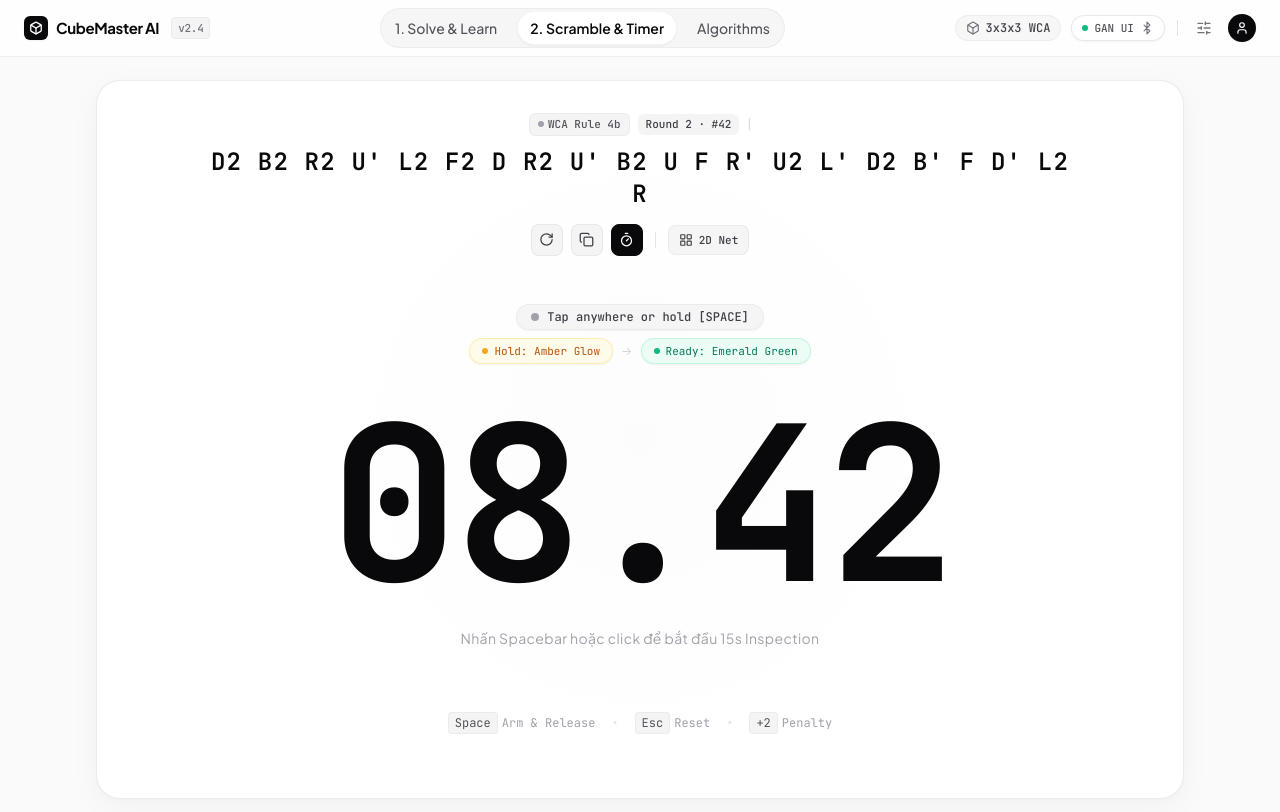
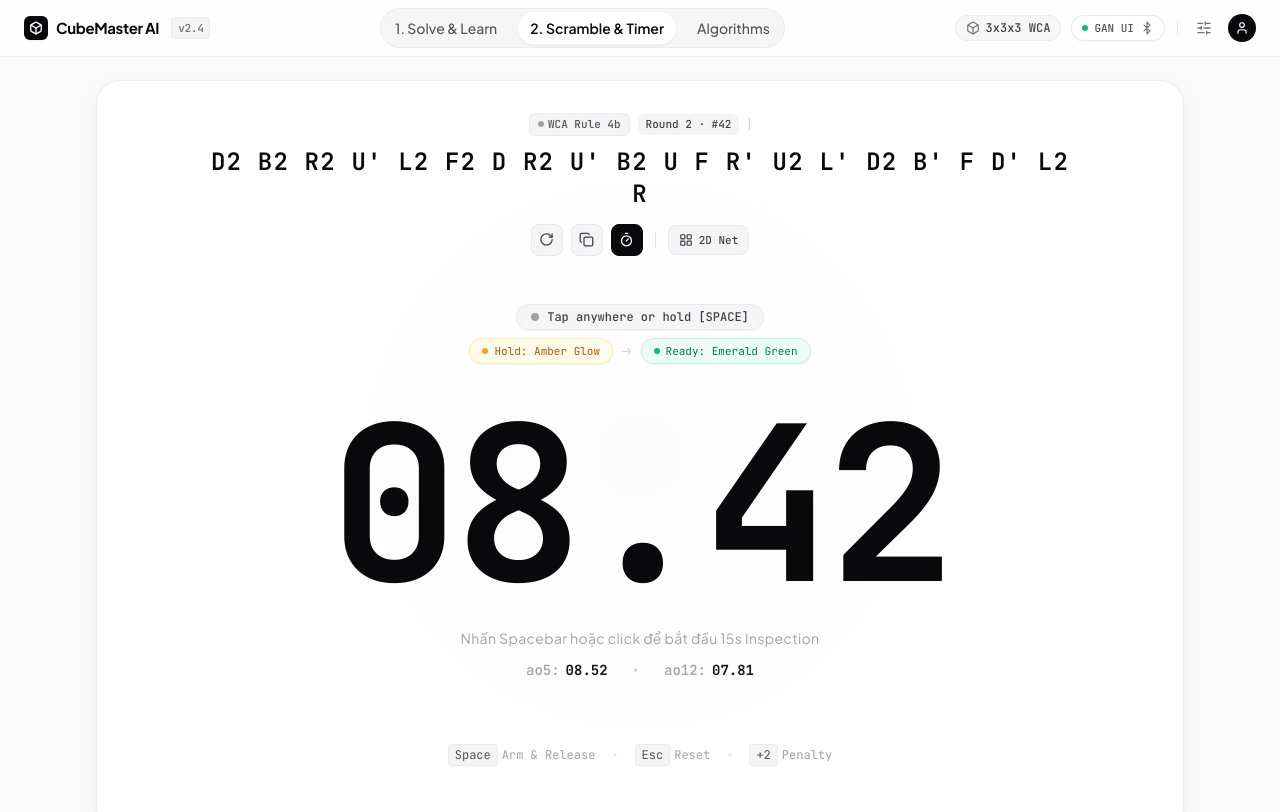
Before and after one commit to thiensun/rubik, a React (Vite) app: page / in a window 1280 px wide. Shown: the top 812 px of the page. Built offline with nearby package versions, Linux system fonts and the light colour scheme.

Commit message:
feat(timer): integrate csTimer-style prominent digital timer font and direct ao5/ao12 HUD

```diff
--- a/src/components/timer/ZenTimerStage.tsx
+++ b/src/components/timer/ZenTimerStage.tsx
@@ -30,7 +30,7 @@ export const getTimerFontSizeClass = (formattedTime: string): string => {
   if (formattedTime.length > 5) {
     return 'text-5xl xs:text-6xl sm:text-7xl md:text-8xl lg:text-9xl tracking-tight font-mono';
   }
-  return 'text-6xl xs:text-7xl sm:text-8xl md:text-9xl lg:text-[216px] tracking-tight font-mono';
+  return 'text-6xl xs:text-7xl sm:text-8xl md:text-9xl lg:text-[216px] text-[20vw] sm:text-[18vw] md:text-[14vw] tracking-tight font-mono';
 };
 
 export const ZenTimerStage: React.FC<ZenTimerStageProps> = ({
@@ -638,6 +638,19 @@ export const ZenTimerStage: React.FC<ZenTimerStageProps> = ({
               ? 'Nhấn Spacebar hoặc click để bắt đầu 15s Inspection'
               : 'Click, tap screen, or hold Spacebar'}
           </p>
+
+          {/* Quick Stats HUD directly beneath Timer (csTimer style: ao5, ao12) */}
+          <div className="flex items-center justify-center gap-4 sm:gap-6 mt-3 text-mono-600 font-mono text-xs sm:text-sm">
+            <span className="flex items-center gap-1.5">
+              <span className="text-mono-400 font-medium">ao5:</span>
+              <span className="font-bold text-mono-900">08.52</span>
+            </span>
+            <span className="text-mono-300">•</span>
+            <span className="flex items-center gap-1.5">
+              <span className="text-mono-400 font-medium">ao12:</span>
+              <span className="font-bold text-mono-900">07.81</span>
+            </span>
+          </div>
         </div>
       </div>
 
```
